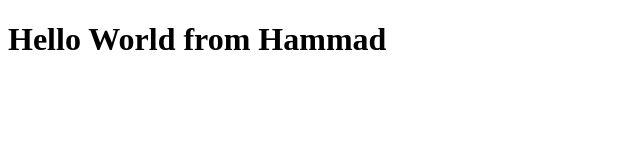
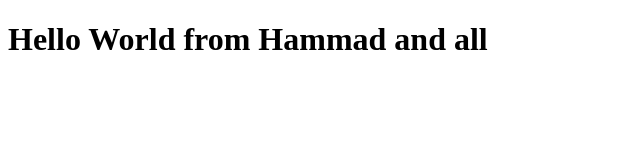
Before and after one commit to hammadd2/BootCamp2021, a plain HTML site: page index.html in a window 1280 px wide. Shown: the whole page, without its empty margins (0-640 px from the left). Drawn offline with Linux system fonts and the light colour scheme.

Commit message:
Update index.html

```diff
--- a/index.html
+++ b/index.html
@@ -7,6 +7,6 @@
     <title>First Page using Github</title>
 </head>
 <body>
-    <h1>Hello World from Hammad</h1>
+    <h1>Hello World from Hammad and all</h1>
 </body>
 </html>
```
